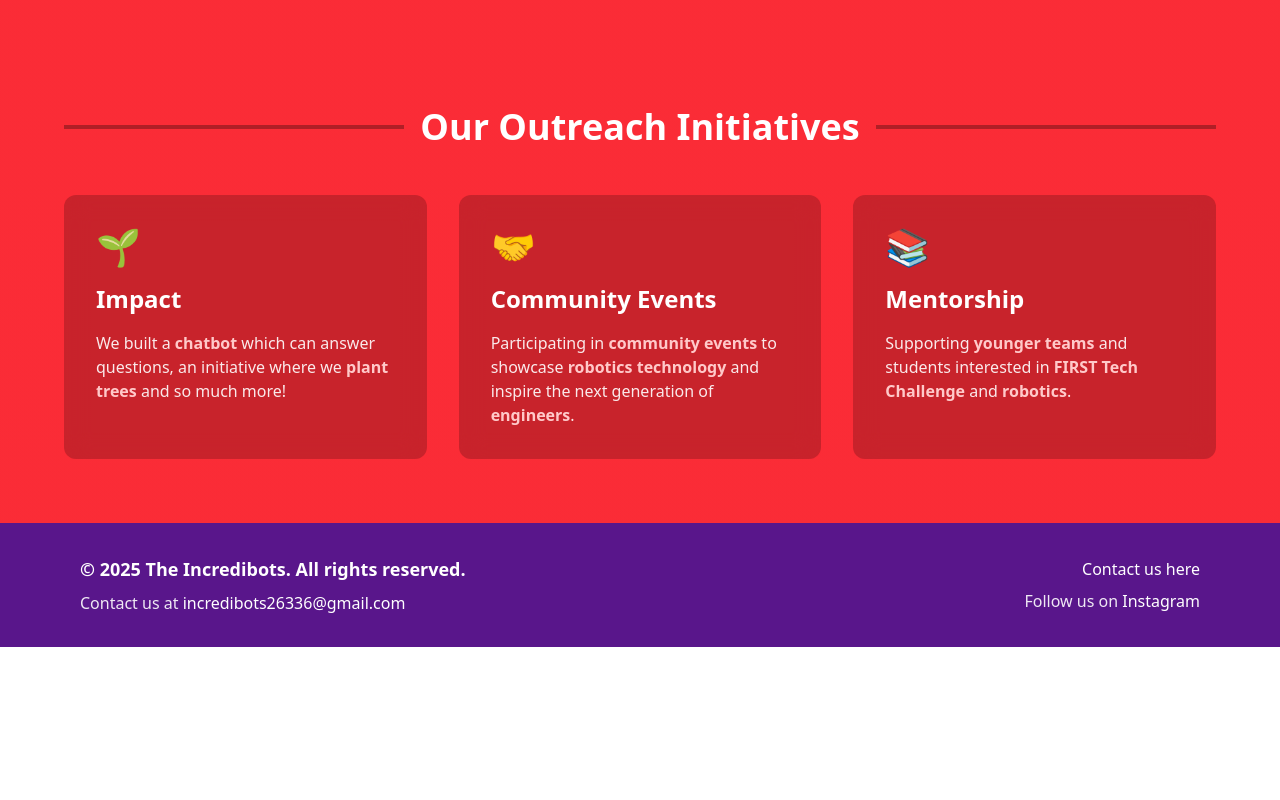
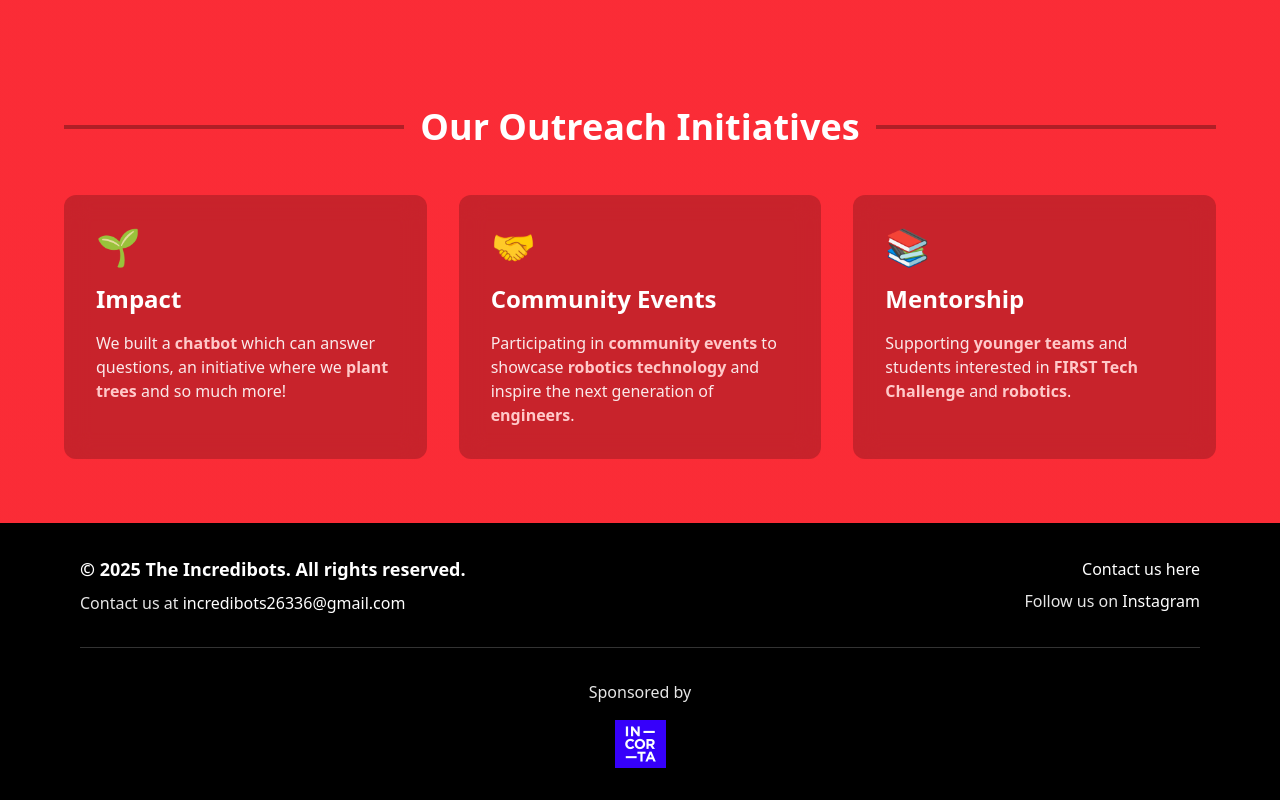
Before and after one commit to Ishany-coder/IncredibotsNewWebsite, a SvelteKit app: page / in a window 1280 px wide. Shown: the part 1481-2281 px from the top of the page. Before the commit the page ends 2128 px from the top, so only its background shows below. Built offline with nearby package versions, Linux system fonts and the light colour scheme.

Commit message:
added sponsorship to footer

```diff
--- a/src/routes/+layout.svelte
+++ b/src/routes/+layout.svelte
@@ -5,7 +5,7 @@
 
 {@render children()}
 
-<footer class="bg-purple-900 text-white py-8">
+<footer class="bg-black text-white py-8">
     <div class="max-w-6xl mx-auto px-4">
         <div class="grid grid-cols-1 md:grid-cols-2 gap-8 items-center">
             <!-- Left Column -->
@@ -15,7 +15,7 @@
                 </p>
                 <p class="text-white/90">
                     Contact us at <a href="mailto:incredibots26336@gmail.com"
-                                   class="text-white hover:text-purple-200 transition-colors">
+                                   class="text-white hover:text-red-300 transition-colors">
                         incredibots26336@gmail.com
                     </a>
                 </p>
@@ -25,7 +25,7 @@
             <div class="text-center md:text-right space-y-2">
                 <p class="text-white/90">
                     <a href="/contact"
-                       class="text-white hover:text-purple-200 transition-colors">
+                       class="text-white hover:text-red-300 transition-colors">
                         Contact us here
                     </a>
                 </p>
@@ -34,11 +34,21 @@
                     <a href="https://www.instagram.com/incredibots26336/"
                        target="_blank"
                        rel="noopener noreferrer"
-                       class="text-white hover:text-purple-200 transition-colors">
+                       class="text-white hover:text-red-300 transition-colors">
                         Instagram
                     </a>
                 </p>
             </div>
         </div>
+
+        <!-- Sponsor Section -->
+        <div class="mt-8 border-t border-white/20 pt-8">
+            <div class="flex flex-col items-center">
+                <p class="text-white/90 mb-4">Sponsored by</p>
+                <a href="https://incorta.com" target="_blank" rel="noopener noreferrer" class="hover:opacity-80 transition-opacity">
+                    <img src="/IncortaLogo.png" alt="Incorta Logo" class="h-12 w-auto">
+                </a>
+            </div>
+        </div>
     </div>
 </footer>
```
Also changed, not shown: static/IncortaLogo.png (added).
